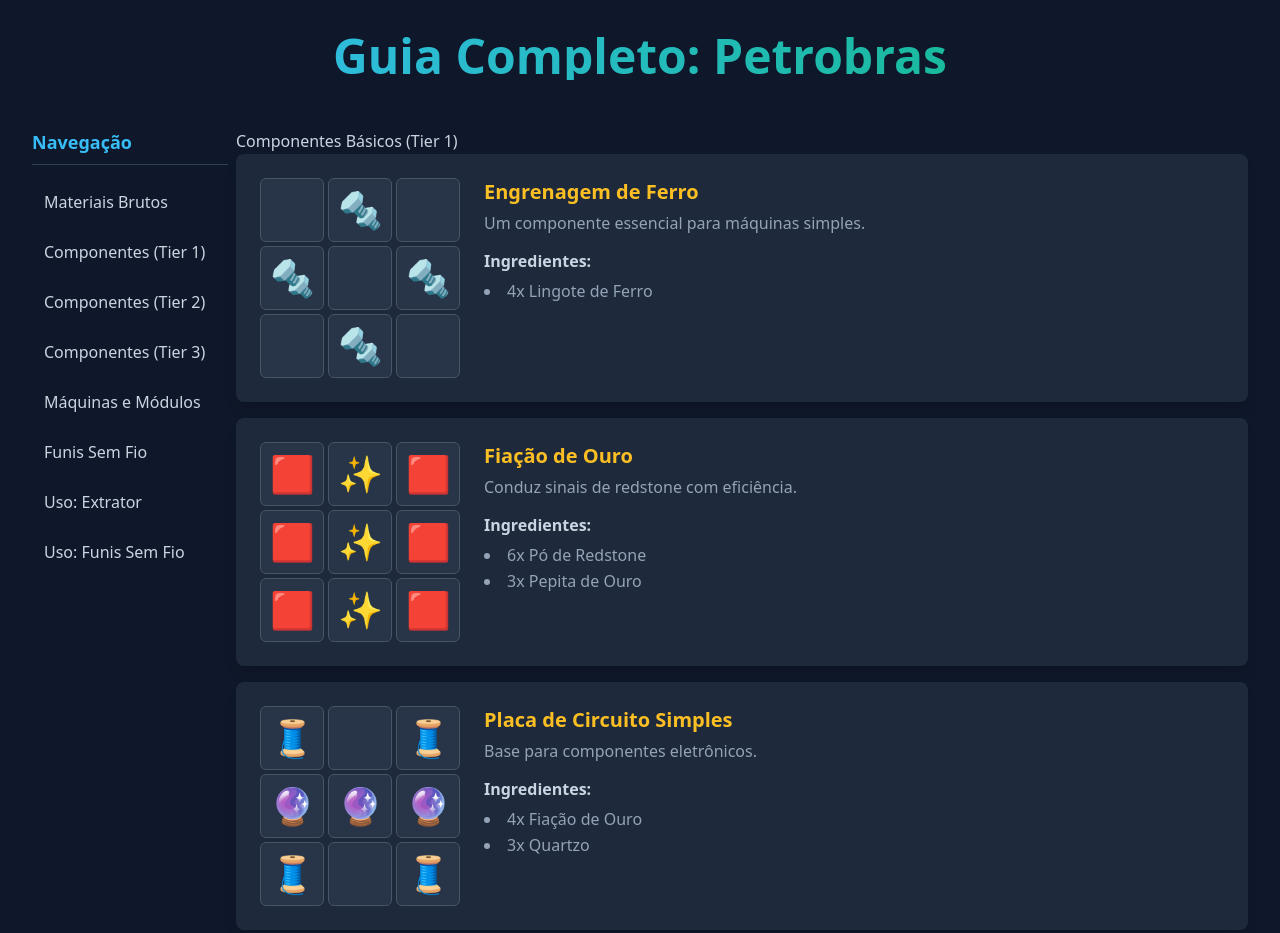
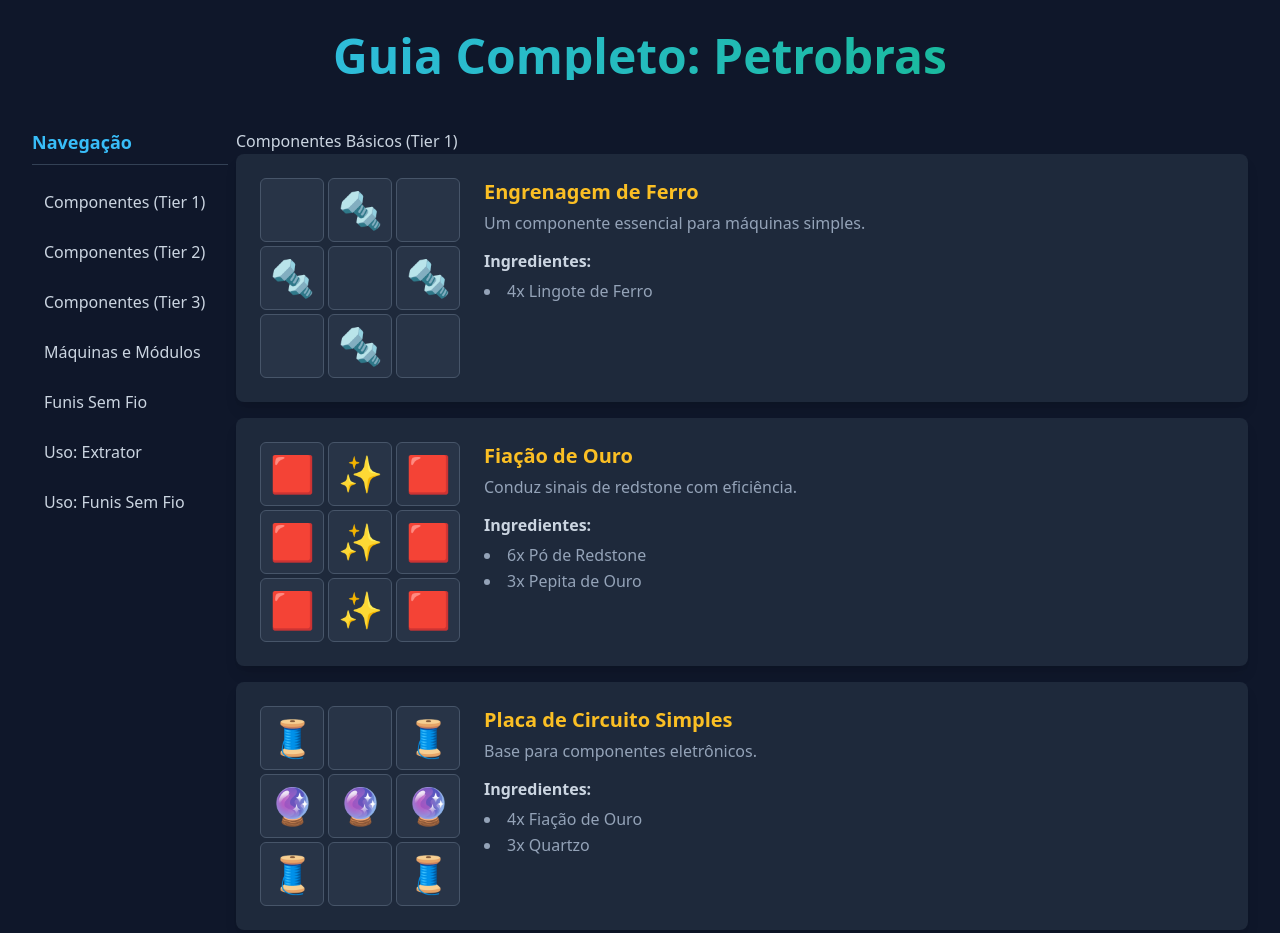
Before and after one commit to mochly-labs/nekoutils, a plain HTML site: page petrobras.html in a window 1280 px wide. Shown: the top 933 px of the page. Drawn offline with nearby package versions, Linux system fonts and the light colour scheme.

Commit message:
Update petrobras.html

```diff
--- a/petrobras.html
+++ b/petrobras.html
@@ -41,7 +41,6 @@
                 <div class="sticky top-8">
                     <h3 class="text-lg font-bold text-sky-400 mb-4 border-b border-slate-700 pb-2">Navegação</h3>
                     <nav class="flex flex-col space-y-2">
-                        <a href="#materiais" class="px-3 py-2 rounded-md hover:bg-slate-800 transition-colors">Materiais Brutos</a>
                         <a href="#componentes-t1" class="px-3 py-2 rounded-md hover:bg-slate-800 transition-colors">Componentes (Tier 1)</a>
                         <a href="#componentes-t2" class="px-3 py-2 rounded-md hover:bg-slate-800 transition-colors">Componentes (Tier 2)</a>
                         <a href="#componentes-t3" class="px-3 py-2 rounded-md hover:bg-slate-800 transition-colors">Componentes (Tier 3)</a>
```
